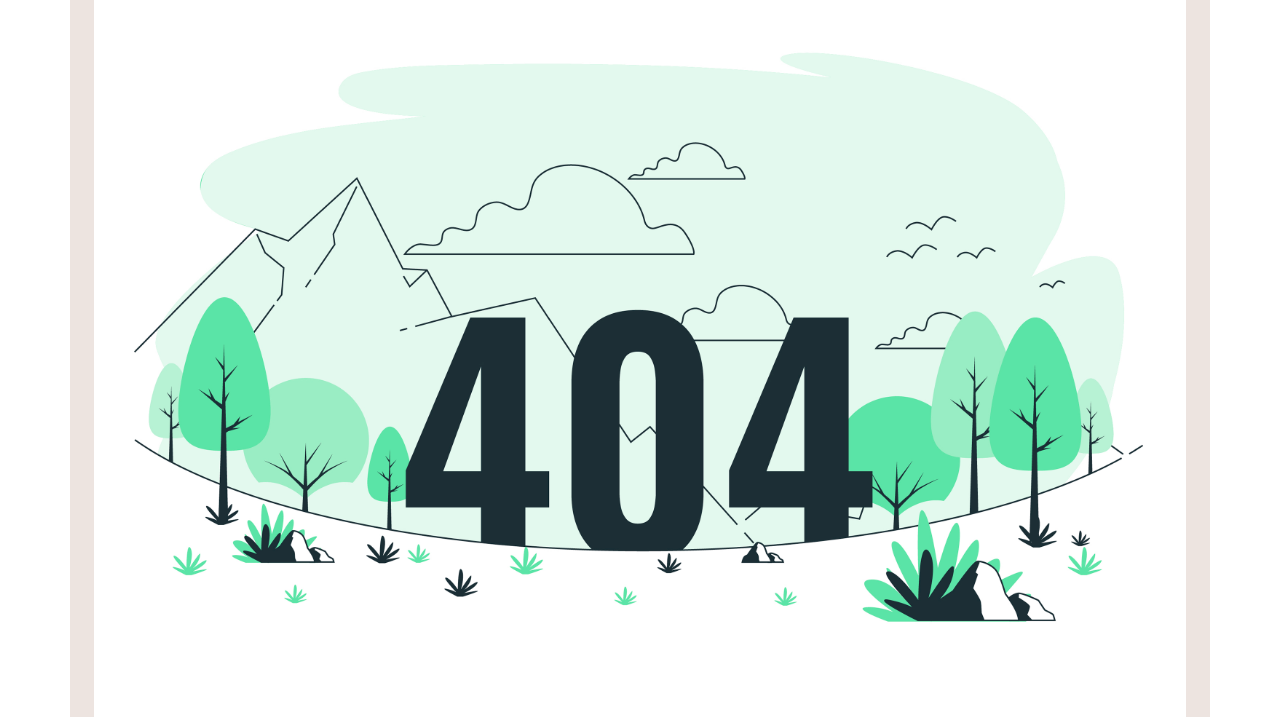
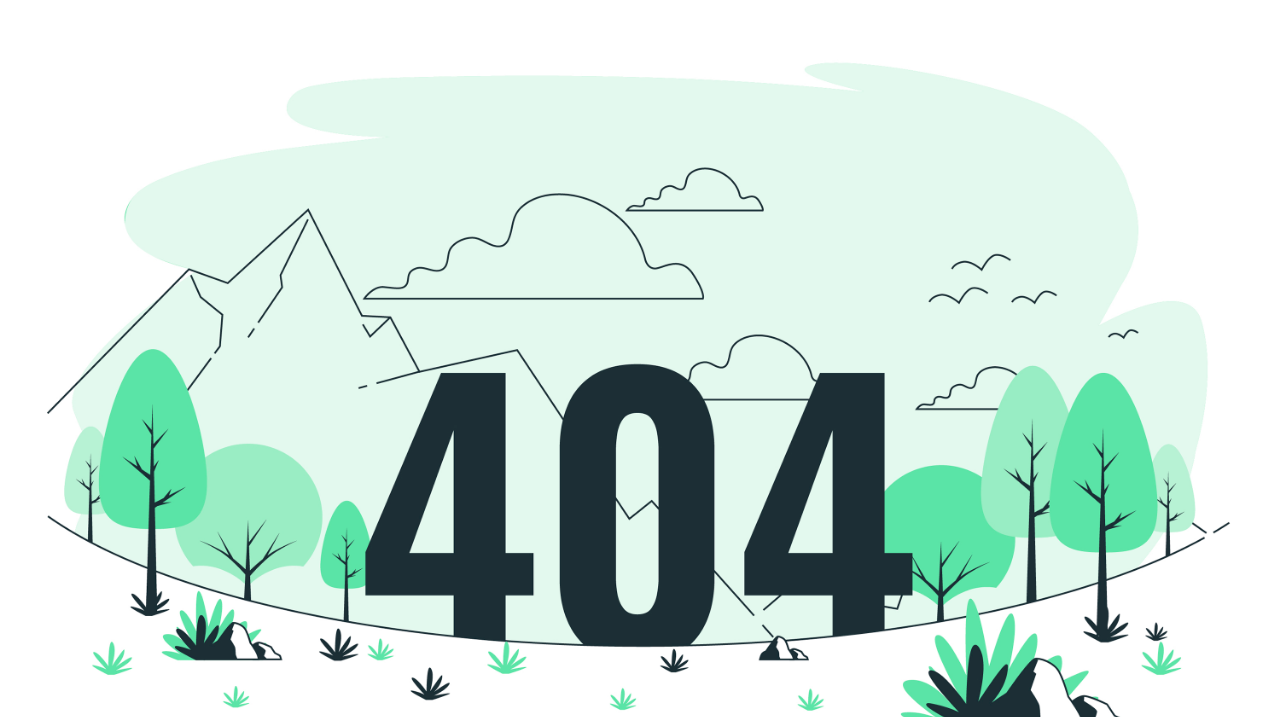
Before and after one commit to cannatarodrigo/HotelGroup, a plain HTML site: page error404.html in a window 1280 px wide. Shown: the part 73-790 px from the top of the page. Drawn offline with nearby package versions, Linux system fonts and the light colour scheme.

Commit message:
modificados bordes de pagina

```diff
--- a/error404.html
+++ b/error404.html
@@ -29,11 +29,11 @@
       </div>
     </nav>
   </header>
-  <main class="container">
-    <div class="container-fluid m-0">
+  <main class="m-0 p-0">
+    <div class="m-0">
       <img src="./Images/Errores/20602785_6325254.jpeg" alt="Error404" class="w-100 img-fluid center-block">
     </div>
-  </main>
+  </main class="m-0 p-0">
   <footer class="footer d-flex align-items-center container-fluid row p-0 m-0">
     <div class="col-sm-1 d-none d-sm-block">
       <img src="./Images/Hoteles/Logo Provisorio.png" alt="Logo del Blog" class="w-100" />
```
